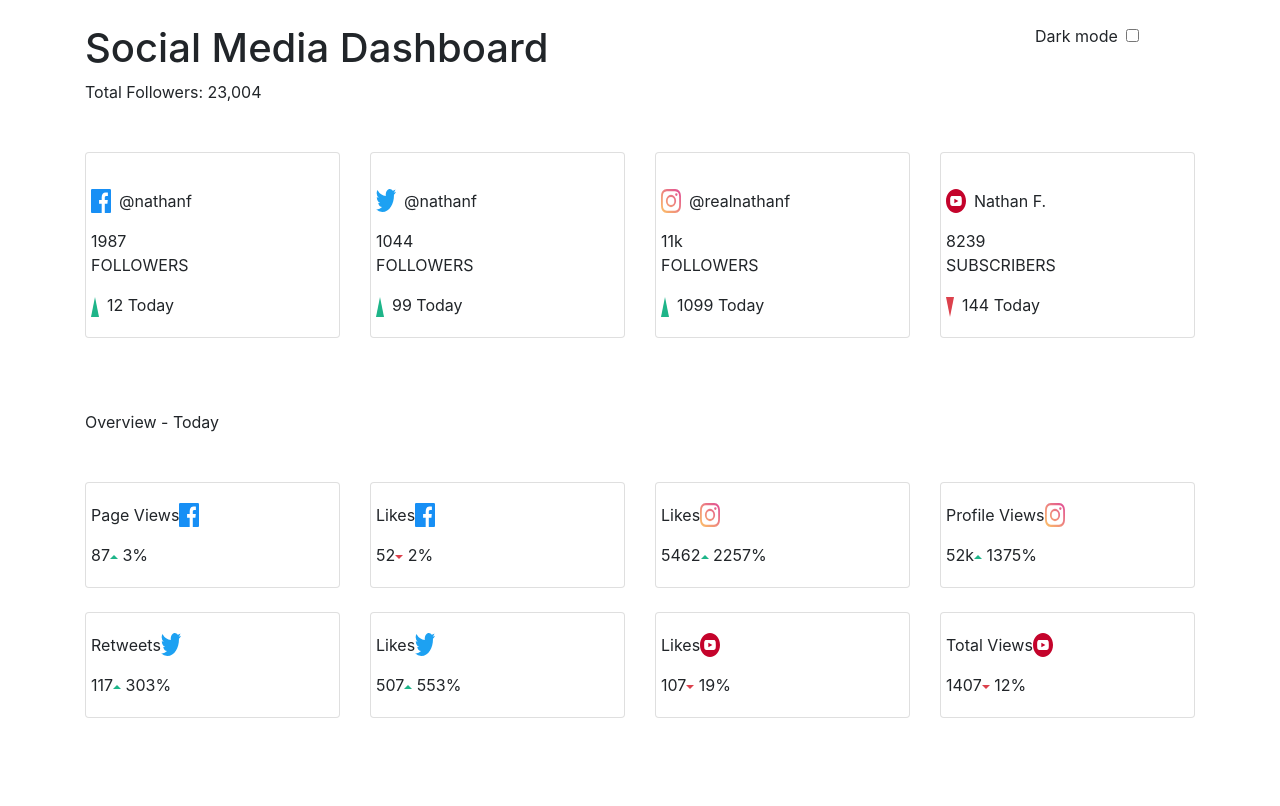
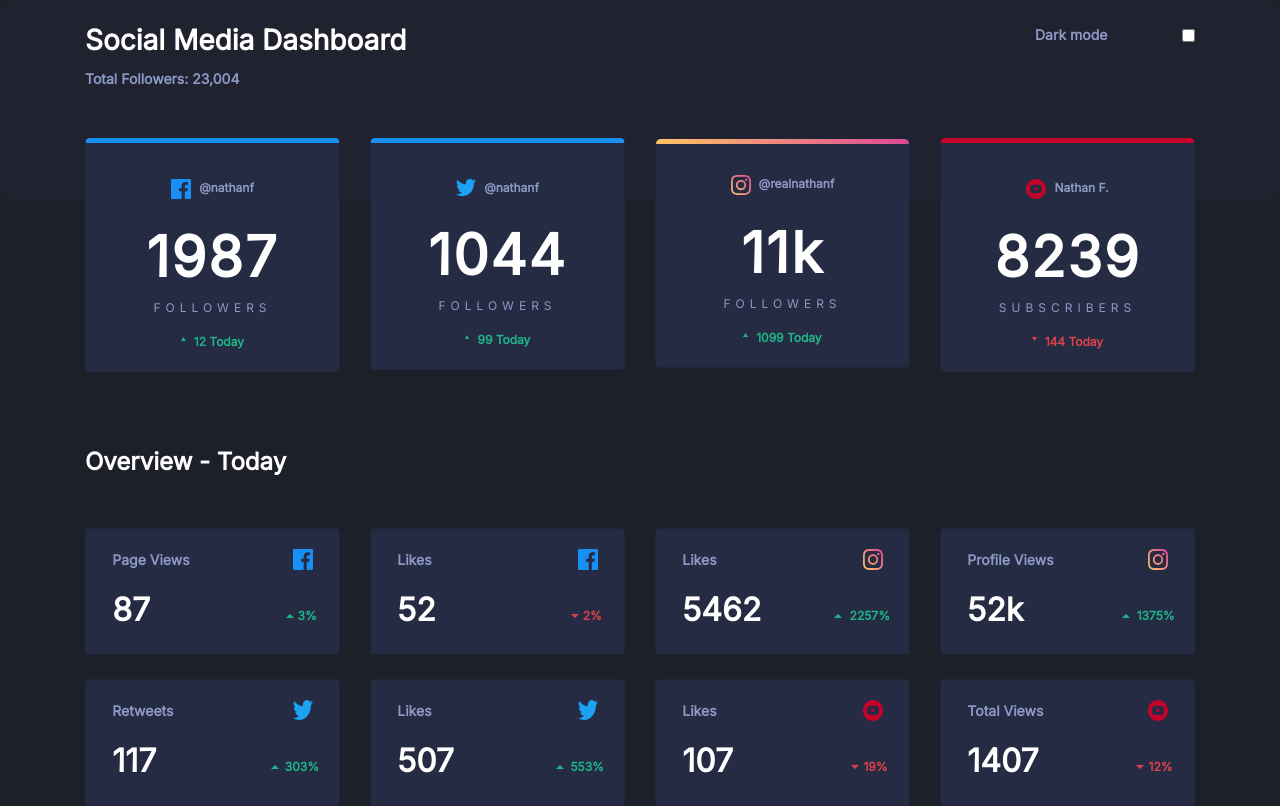
Before and after one commit to yaameenc/WEB-DEVELOPMENT, a plain HTML site: page Frontend Mentor Projects/Social Media Dashboard/index.html in a window 1280 px wide. Drawn offline with nearby package versions, Linux system fonts and the light colour scheme.

Commit message:
added style for cards

```diff
--- a/Frontend Mentor Projects/Social Media Dashboard/style.css
+++ b/Frontend Mentor Projects/Social Media Dashboard/style.css
@@ -0,0 +1,127 @@
+/* Selecting all elements. Putting padding and margin to be 0. Making box-sizing to be border box will include border and padding when calculating the width and height */
+
+* {
+    margin: 0;
+    padding: 0;
+    box-sizing: border-box;
+}
+
+/* -------------------------------- */
+
+.fontInter {
+    font-family: "Inter";
+  }
+  .font14px {
+    font-size: 14px;
+  }
+  .font12px {
+    font-size: 12px;
+  }
+  .font56px {
+    font-size: 56px;
+  }
+  .font32px {
+    font-size: 32px;
+  }
+  .bold {
+    font-weight: bold;
+  }
+  .regular {
+    font-weight: regular;
+  }
+
+  .rowMT-4 {
+    justify-content: space-between;
+  }
+  .green {
+    color: #1eb589;
+  }
+  .red {
+    color: #dc414c;
+  }
+  .rowCard {
+    background-color: #252b42 !important;
+  }
+  .userName {
+    color: #8c98c6;
+  }
+  .center {
+    display: flex;
+    justify-content: center;
+  }
+  .spacing5px {
+    letter-spacing: 5px;
+  }
+  .spacing-2px {
+    letter-spacing: 2px;
+  }
+  .upArrowWidth {
+    height: 0.3rem;
+    width: 0.3rem;
+  }
+  #borderTopOne {
+    border-top: 5px solid #178ff5;
+    border-top-right-radius: 5px;
+    border-top-left-radius: 5px;
+  }
+  .custombg {
+    height: 200px;
+    background: #20222f;
+    border-radius: 15px;
+    z-index: -1;
+  }
+
+  #borderTopThree:first-child:before {
+    content: "";
+    position: absolute;
+    width: 100%;
+    height: 5px;
+    background: linear-gradient(to left, #df4896, #fdc366);
+    top: 0px;
+    left: 0;
+    border-radius: 20px 20px 0 0;
+  }
+
+  #borderTopFour {
+    border-top: 5px solid #c4032b;
+    border-top-right-radius: 5px;
+    border-top-left-radius: 5px;
+  }
+
+  .lowerCardFirstRow {
+    padding-right: 10%;
+    padding-left: 10%;
+    display: flex;
+    justify-content: space-between;
+  }
+  .lowerRightCorner {
+    display: flex;
+    margin-top: 6%;
+    align-items: center;
+  }
+  .ml15 {
+    margin-left: 15%;
+  }
+
+  /* --------------------------------------------------- */
+
+  #body {
+    background-color: #1d1f29;
+  }
+  .colorWhite {
+    color: #ffffff;
+  }
+  .totalFollowers {
+    color: #8c98c6;
+  }
+  .checkBorder {
+    border: 2px solid red;
+  }
+  .navCss {
+    font-weight: bold;
+    font-size: 28px;
+  }
+  .navCss2 {
+    font-weight: bold;
+    font-size: 24px;
+  }
```
Also changed, not shown: Frontend Mentor Projects/Social Media Dashboard/index.html (+1 -1 lines).
